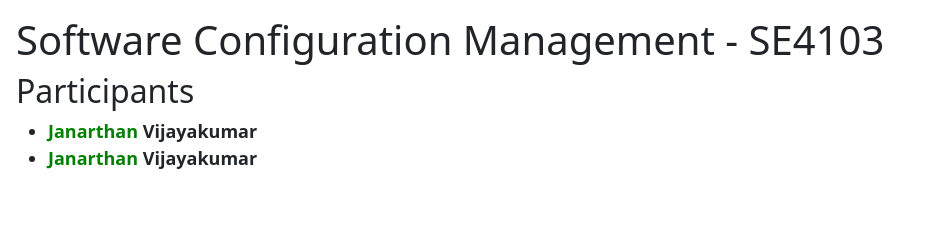
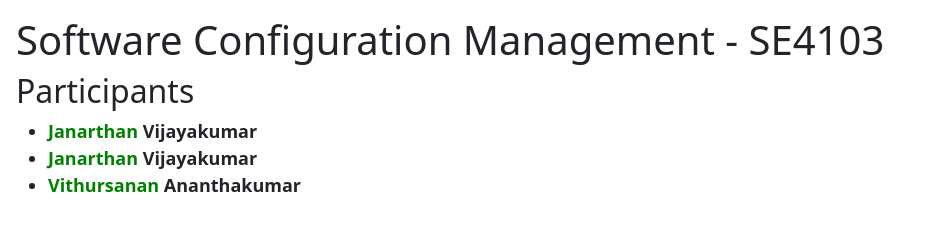
Before and after one commit to Soruba06/PracticalClass01, a plain HTML site: page index.html in a window 1280 px wide. Shown: the whole page, without its empty margins (0-927 px from the left). Drawn offline with nearby package versions, Linux system fonts and the light colour scheme.

Commit message:
Add name Vithu

```diff
--- a/index.html
+++ b/index.html
@@ -21,6 +21,7 @@
     <Ul>
         <li><span>Janarthan</span> Vijayakumar</li>
         <li><span>Janarthan</span> Vijayakumar</li>
+        <li><span>Vithursanan</span> Ananthakumar</li>
     </Ul>
     <script src="https://cdn.jsdelivr.net/npm/bootstrap@5.3.2/dist/js/bootstrap.bundle.min.js" integrity="sha384-C6RzsynM9kWDrMNeT87bh95OGNyZPhcTNXj1NW7RuBCsyN/o0jlpcV8Qyq46cDfL" crossorigin="anonymous"></script>
   </body>
```
